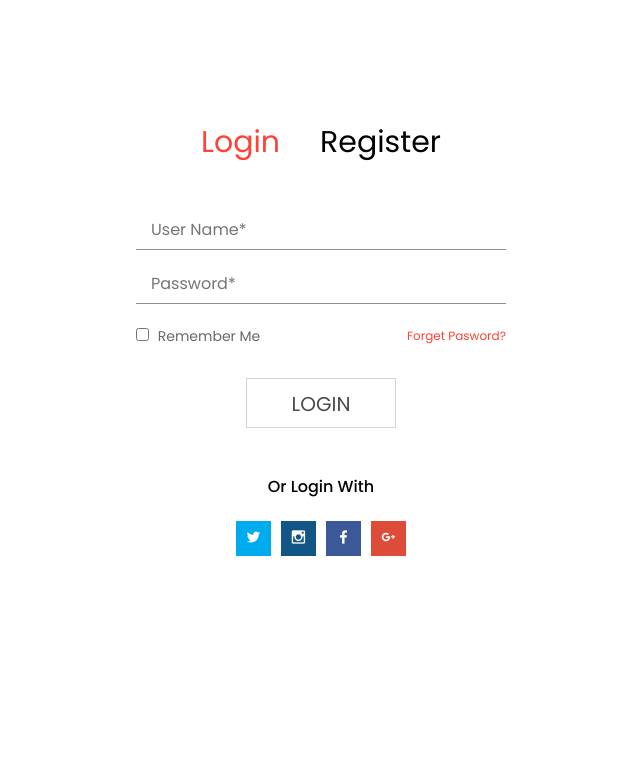
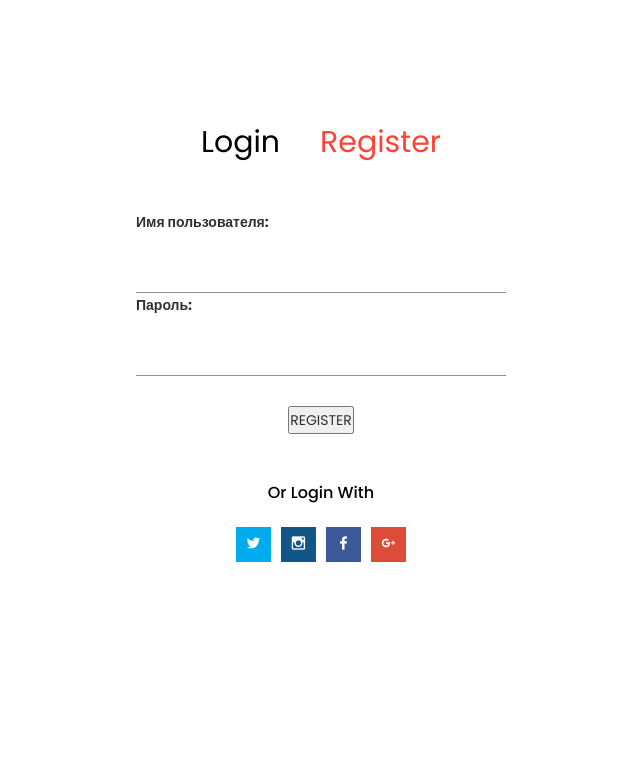
Before and after one commit to alterlok89/First_webProject, a Django app: page /users/login/ in a window 1280 px wide. Shown: the part 454-1215 px from the top of the page, without its empty margins (319-959 px from the left). Before the commit the page ends 1010 px from the top, so only its background shows below. Run offline with Django 4.2, Linux system fonts and the light colour scheme; some libraries are stand-ins or nearby versions.

Commit message:
регистрация

```diff
--- a/webProject/mytest/catalog/templates/registration/login.html
+++ b/webProject/mytest/catalog/templates/registration/login.html
@@ -184,8 +184,8 @@ FunShop
                 <div class="row">
                     <div class="col-md-6 col-md-offset-3">
                         <ul class="login__register__menu" role="tablist">
-                            <li role="presentation" class="login active"><a href="#login" role="tab" data-toggle="tab">Login</a></li>
-                            <li role="presentation" class="register"><a href="#register" role="tab" data-toggle="tab">Register</a></li>
+                            <li role="presentation" class="login "><a href="#login" role="tab" data-toggle="tab">Login</a></li>
+                            <li role="presentation" class="register active"><a href="#register" role="tab" data-toggle="tab">Register</a></li>
                         </ul>
                     </div>
                 </div>
@@ -194,7 +194,7 @@ FunShop
                     <div class="col-md-6 col-md-offset-3">
                         <div class="htc__login__register__wrap">
                             <!-- Start Single Content -->
-                            <div id="login" role="tabpanel" class="single__tabs__panel tab-pane fade in active">
+                            <div id="login" role="tabpanel" class="single__tabs__panel tab-pane fade ">
                                 <form class="login" method="post">
                                     <input type="text" placeholder="User Name*">
                                     <input type="password" placeholder="Password*">
@@ -222,24 +222,18 @@ FunShop
                             </div>
                             <!-- End Single Content -->
                             <!-- Start Single Content -->
-                            <div id="register" role="tabpanel" class="single__tabs__panel tab-pane fade">
+                            <div id="register" role="tabpanel" class="single__tabs__panel tab-pane fade in active">
                                 <form class="login" method="post">
                                     {% csrf_token %}
                                     {% for f in form %}
                                     <p><label class="form-label" for="{{ f.id_for_label }}">{{f.label}}: </label>{{ f }}</p>
                                     <div class="form-error">{{ f.errors }}</div>
                                     {% endfor %}
-<!--                                    <input type="text" placeholder="Name*">-->
-<!--                                    <input type="email" placeholder="Email*">-->
-<!--                                    <input type="password" placeholder="Password*">-->
+
+                                <div class="htc__login__btn mt--30">
+                                    <button type="submit">REGISTER</button>
+                                </div>
                                 </form>
-                                <div class="tabs__checkbox">
-                                    <input type="checkbox">
-                                    <span> Remember me</span>
-                                </div>
-                                <div class="htc__login__btn">
-                                    <a href="#">register</a>
-                                </div>
                                 <div class="htc__social__connect">
                                     <h2>Or Login With</h2>
                                     <ul class="htc__soaial__list">
```
Also changed, not shown: webProject/mytest/db.sqlite3.
